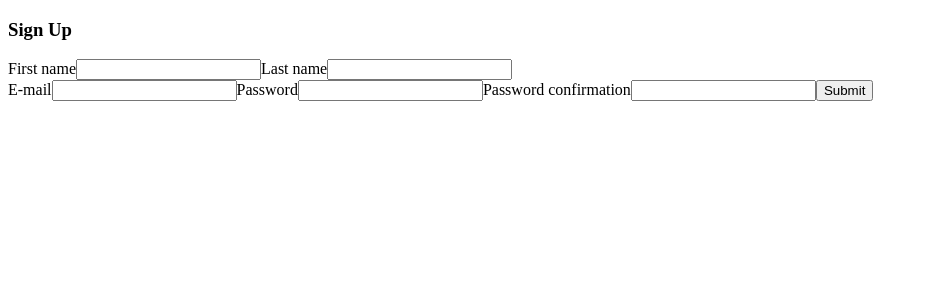
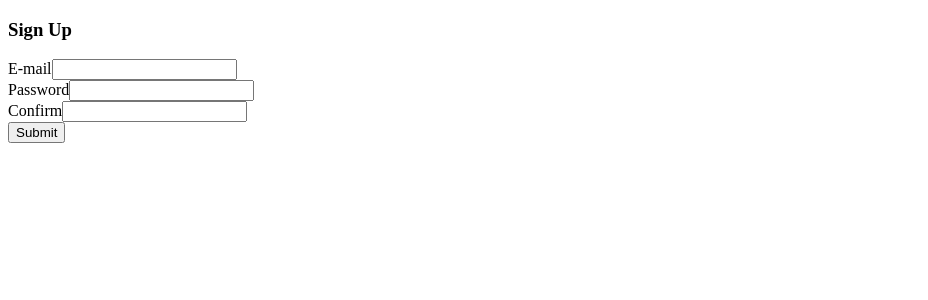
Before and after one commit to Cheikhou18/E-commerce, a React (Create React App) app in the folder client/: page /signup in a window 1280 px wide. Shown: the top 300 px of the page, without its empty margins (0-928 px from the left). Built offline with nearby package versions, Linux system fonts and the light colour scheme.

Commit message:
(Add): Error handling

```diff
--- a/client/src/pages/signin.jsx
+++ b/client/src/pages/signin.jsx
@@ -1,7 +1,10 @@
 import { useState } from "react";
 import { requestSignIn } from "../api/authentication";
+import { useNavigate } from "react-router-dom";
 
 function SignIn() {
+  const navigate = useNavigate();
+
   const [message, setMessage] = useState();
   const [user, setUser] = useState({
     email: "",
@@ -10,9 +13,21 @@ function SignIn() {
 
   async function handleSignIn(e) {
     e.preventDefault();
+    // Reset message
+    setMessage();
+
+    // Verify if the form is complete
+    const formIsComplete = Object.values(user).every((value) => value !== "");
+    if (!formIsComplete) return setMessage("Please complete the form");
 
     const request = await requestSignIn({ ...user });
-    console.log(request);
+
+    if (!request.success) {
+      return setMessage(request.message);
+    }
+
+    localStorage.setItem("id", request.id);
+    navigate("/");
   }
 
   return (
@@ -26,7 +41,9 @@ function SignIn() {
           placeholder="example@email.com"
           onChange={(e) => setUser({ ...user, email: e.target.value })}
         />
+      </div>
 
+      <div>
         <label>Password</label>
         <input
           type="text"
@@ -35,6 +52,8 @@ function SignIn() {
         />
       </div>
 
+      {message}
+
       <button>Submit</button>
     </form>
   );
--- a/client/src/pages/signup.jsx
+++ b/client/src/pages/signup.jsx
@@ -1,11 +1,12 @@
 import { useState } from "react";
+import { useNavigate } from "react-router-dom";
 import { requestSignUp } from "../api/authentication";
 
 function SignUp() {
+  const navigate = useNavigate();
+
   const [message, setMessage] = useState();
   const [user, setUser] = useState({
-    firstname: "",
-    lastname: "",
     email: "",
     password: "",
     confirm: "",
@@ -16,7 +17,7 @@ function SignUp() {
     // Reset message
     setMessage();
 
-    // Verify if a field is empty in the form
+    // Verify if the form is complete
     const formIsComplete = Object.values(user).every((value) => value !== "");
     if (!formIsComplete) return setMessage("Please complete the form");
 
@@ -24,46 +25,44 @@ function SignUp() {
       return setMessage("Passwords do not match");
 
     const request = await requestSignUp({ ...user });
-    console.log(request);
+
+    if (!request.success) {
+      return setMessage(request.message);
+    }
+
+    localStorage.setItem("id", request.id);
+    navigate("/");
   }
 
   return (
     <form onSubmit={(e) => handleSignUp(e)}>
       <h3>Sign Up</h3>
 
-      {message}
-
       <div>
-        <label>First name</label>
-        <input
-          type="text"
-          onChange={(e) => setUser({ ...user, firstname: e.target.value })}
-        />
-
-        <label>Last name</label>
-        <input
-          type="text"
-          onChange={(e) => setUser({ ...user, lastname: e.target.value })}
-        />
-      </div>
-
         <label>E-mail</label>
         <input
           type="text"
           onChange={(e) => setUser({ ...user, email: e.target.value })}
         />
+      </div>
 
+      <div>
         <label>Password</label>
         <input
           type="password"
           onChange={(e) => setUser({ ...user, password: e.target.value })}
         />
+      </div>
 
-      <label>Password confirmation</label>
+      <div>
+        <label>Confirm</label>
         <input
           type="password"
           onChange={(e) => setUser({ ...user, confirm: e.target.value })}
         />
+      </div>
+
+      {message}
 
       <button>Submit</button>
     </form>
```
Lines whose indentation alone changed are shown as unchanged.
